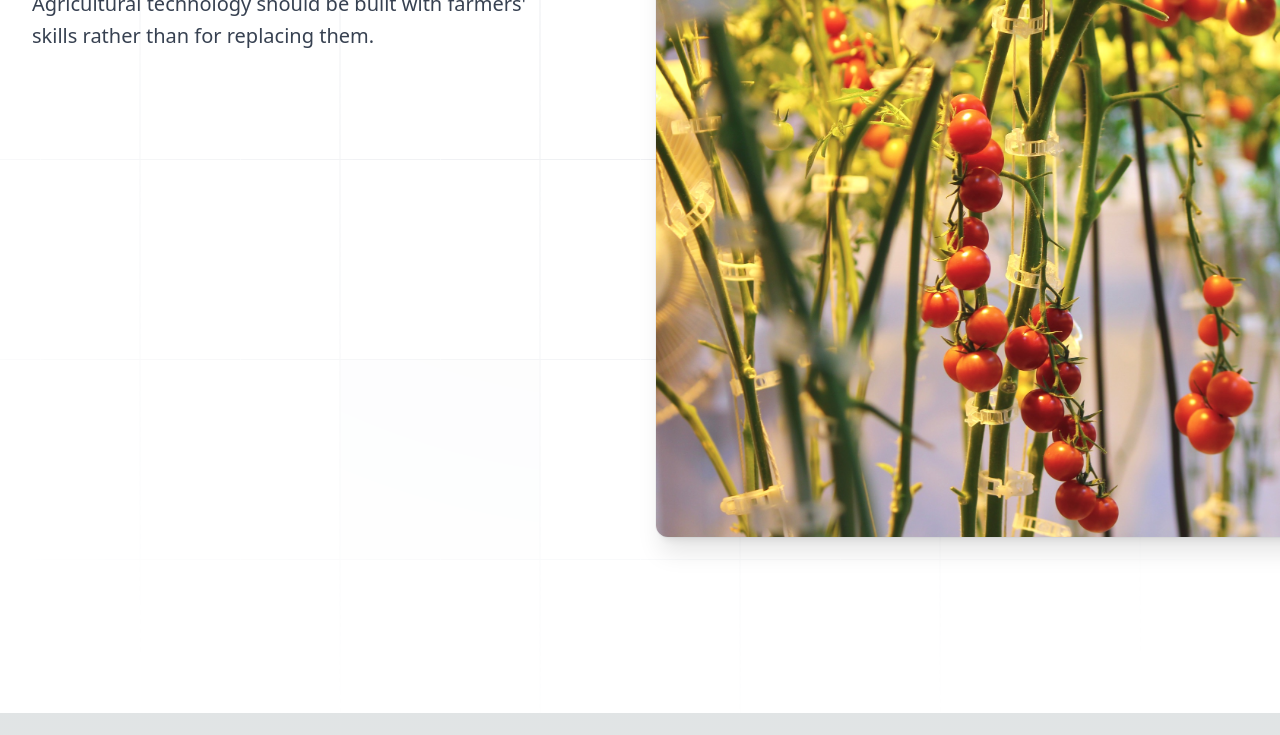
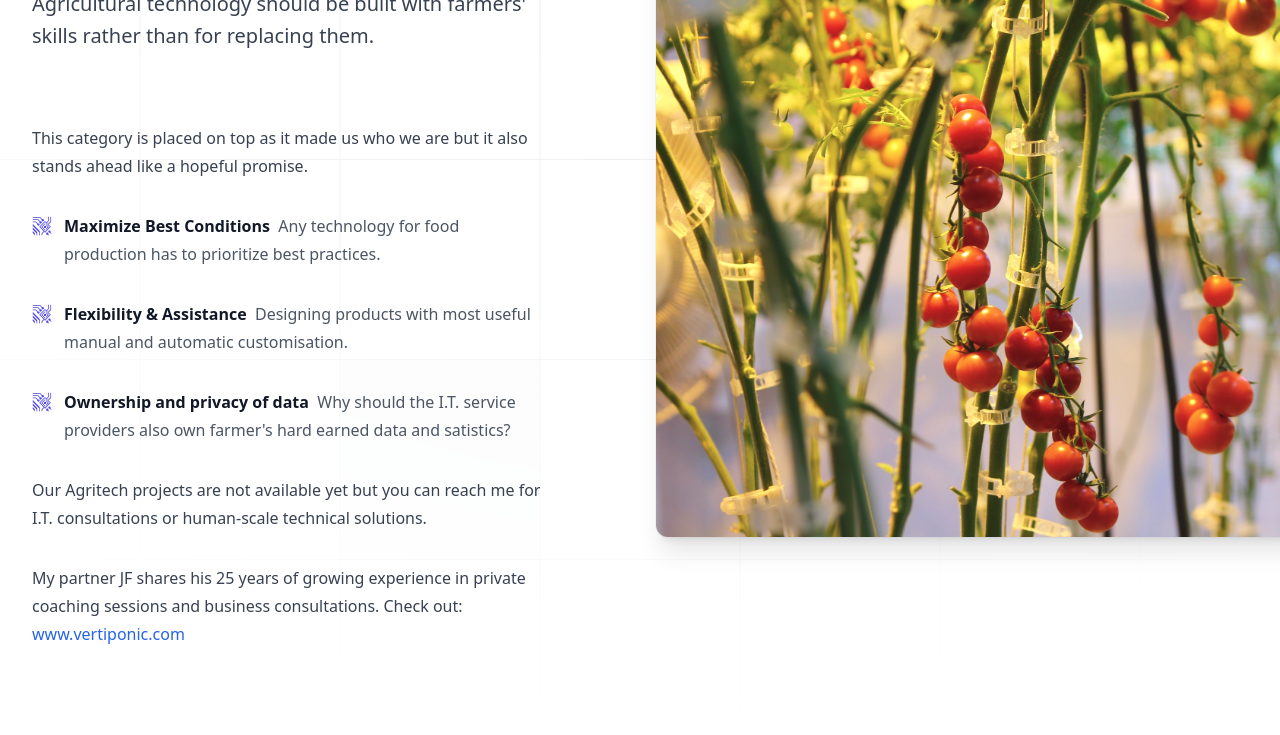
Before and after one commit to codemara/codemara.github.io, a Next.js app: page / in a window 1280 px wide. Shown: the part 1040-1775 px from the top of the page. Built offline with nearby package versions, Linux system fonts and the light colour scheme.

Commit message:
JSX render fix

```diff
--- a/src/app/globals.css
+++ b/src/app/globals.css
@@ -44,6 +44,11 @@ html {
     position: relative;
 }
 
+.intersection {
+  position:absolute;
+  height:100%;
+}
+
 .navbarheaders {
 
   @media (min-height: 200px) {
--- a/src/app/page.tsx
+++ b/src/app/page.tsx
@@ -57,9 +57,9 @@ const Section = (props: { title: string }) => {
   }
 
   return (
-    <><div id={props.title} ref={myRef}>
-      <MyHomepage zeSection={props.title} />
-    </div><div>&nbsp;</div></>
+    <><div className="intersection" ref={myRef}>
+      &nbsp;
+    </div></>
   )
 }
 
@@ -89,17 +89,46 @@ export default function Home() {
             <NavBox className={styles.oceanBreeze} />
         </div>
 
-      <Section title='Agri' />
+      <div id='Agri' className="relative">
+        <Section title='Agri' />
+        <MyHomepage zeSection='Agri' />
+      </div>
+      <div>&nbsp;</div>
 
+      <div id='Front' className="relative">
       <Section title='Front' />
+      <MyHomepage zeSection='Front' />
+      </div>
+      <div>&nbsp;</div>
 
+
+      <div id='Back' className="relative">
       <Section title='Back' />
+      <MyHomepage zeSection='Back' />
+      </div>
+      <div>&nbsp;</div>
 
+
+      <div id='Market' className="relative">
       <Section title='Market' />
+      <MyHomepage zeSection='Market' />
+      </div>
+      <div>&nbsp;</div>
 
+
+      <div id='Mobile' className="relative">
       <Section title='Mobile' />
+      <MyHomepage zeSection='Mobile' />
+      </div>
+      <div>&nbsp;</div>
 
+
+      <div id='Integ' className="relative">
       <Section title='Integ' />
+      <MyHomepage zeSection='Integ' />
+      </div>
+      <div>&nbsp;</div>
+
           </main>
     </>
 
--- a/src/app/section-components/MyHomepage.tsx
+++ b/src/app/section-components/MyHomepage.tsx
@@ -20,32 +20,32 @@ interface customList {
   }
 const objSection:ObjSection = {"Agri": Agri, "Front": Front, "Back": Back, "Market": Market, "Mobile": Mobile, "Integ": Integ}
 
-const Localcontent = (props: { zecontent : Array<ObjContent> }) => {
+const Localcontent = (props: { zecontent : Array<ObjContent>,  zesection : string } ) => {
 
-  const typelm = new Array<string>
-  const strlm = new Array<string>
-  const arrlm = new Array<customList>
-  const keylm = new Array<number>
+  const myLocalJSX: JSX.Element[] = [];
+
+  let typelm = ""
+  let strlm = ""
+  let arrlm = new Array<customList>
   var counter = 0;
 
-  for (var item of props.zecontent ){
-    typelm.push(item.type);
-    strlm.push((item.type != 'list') ? item.embed + "" : "")
-    arrlm.push((item.type+"" == 'list') ? item.embed: new Array<customList>)
-    keylm.push(counter)
-    counter++;
+  for (counter; counter < props.zecontent.length;counter++){
+    let item = props.zecontent[counter];
+    typelm = item.type;
+    strlm = (item.type != 'list') ? item.embed + "" : ""
+    arrlm = (item.type+"" == 'list') ? item.embed : new Array<customList>
 
+    myLocalJSX.push(<WrapElements typeElmt={typelm} strElmt={strlm} arrElmt={arrlm}  />)
+
+    console.log(item.embed)
+  }
+  console.log(counter +" : logged")
+
+  return(
+    myLocalJSX
+  )
 
   }
-  return (
-    <>
-    {keylm.forEach((itemKey)  => {
-      <WrapElements typeElmt={typelm[itemKey]} strElmt={strlm[itemKey]} arrElmt={[arrlm[itemKey]]}  />
-   })}
-    </>
-  )
-  }
-
 
 
 export default function MyHomepage(props: { zeSection: string }) {
@@ -106,7 +106,7 @@ export default function MyHomepage(props: { zeSection: string }) {
           <div className="lg:pr-4">
             <div className="max-w-xl text-base leading-7 text-gray-700 lg:max-w-lg">
 
-               <Localcontent zecontent={localData.content} />
+               <Localcontent zecontent={localData.content} zesection={props.zeSection}  />
 
             </div>
           </div>
--- a/src/app/section-components/WrapElements.tsx
+++ b/src/app/section-components/WrapElements.tsx
@@ -28,7 +28,7 @@ const Listelmt = (props: { zeList: customList }) => {
 
 export default function wrapElements(props:{typeElmt:string, strElmt:string, arrElmt:Array<customList>}){
 
-    //console.log(props.arrElmt.toString);
+    console.log("type:"+props.typeElmt);
 
     switch (props.typeElmt) {
         case "p":
@@ -51,15 +51,13 @@ export default function wrapElements(props:{typeElmt:string, strElmt:string, arr
         case "list":
 
             return (
-             <ul role="list" className="mt-8 space-y-8 text-gray-600">{ props.arrElmt.map((zelist) => ( <Listelmt key={zelist.item+"-"+(Date.now()+Math.random())} zeList={zelist} /> ))}</ul>
+                <ul role="list" className="mt-8 space-y-8 text-gray-600">{ props.arrElmt.map((zelist) => ( <Listelmt key={zelist.item+"-"} zeList={zelist} /> ))}</ul>
             )
 
         default:
-            break;
+            return (
+                <></>
+                )
     }
 
-
-    return (
-        <></>
-        )
-    }
+}
```
